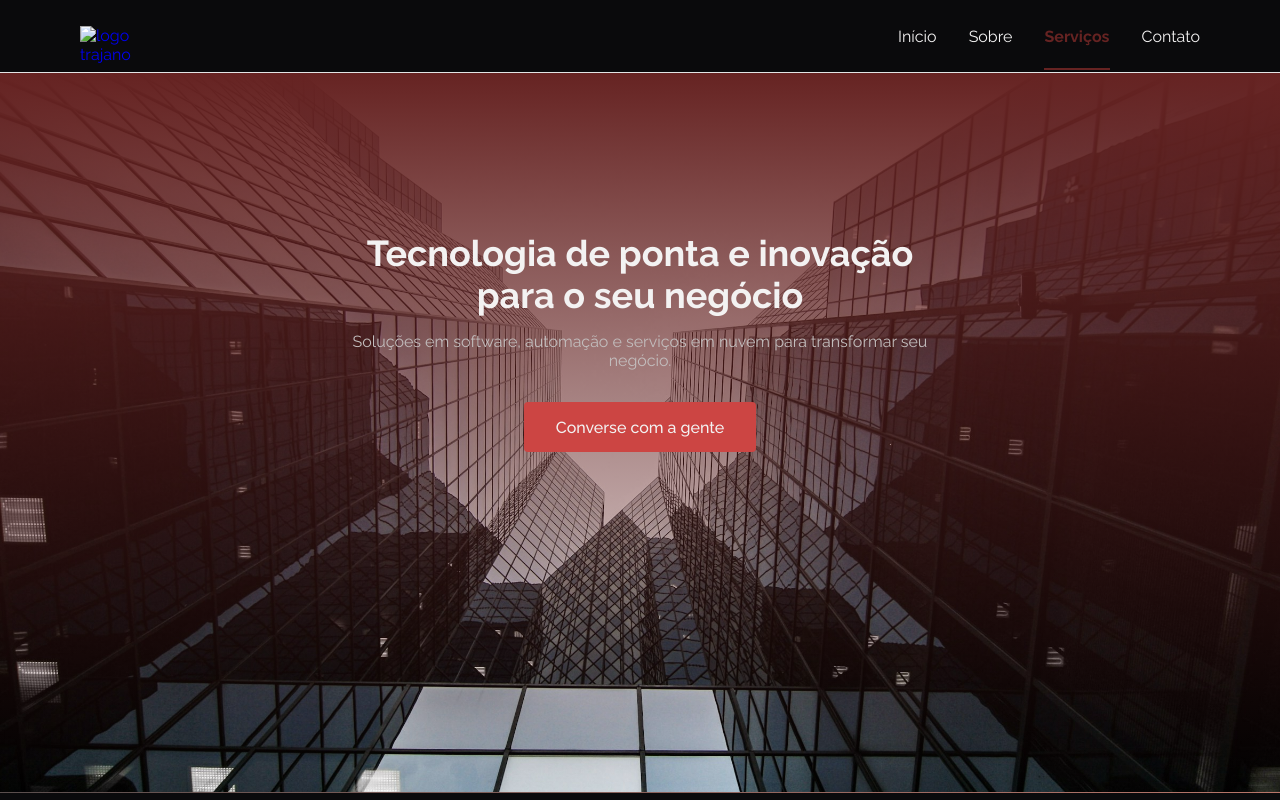
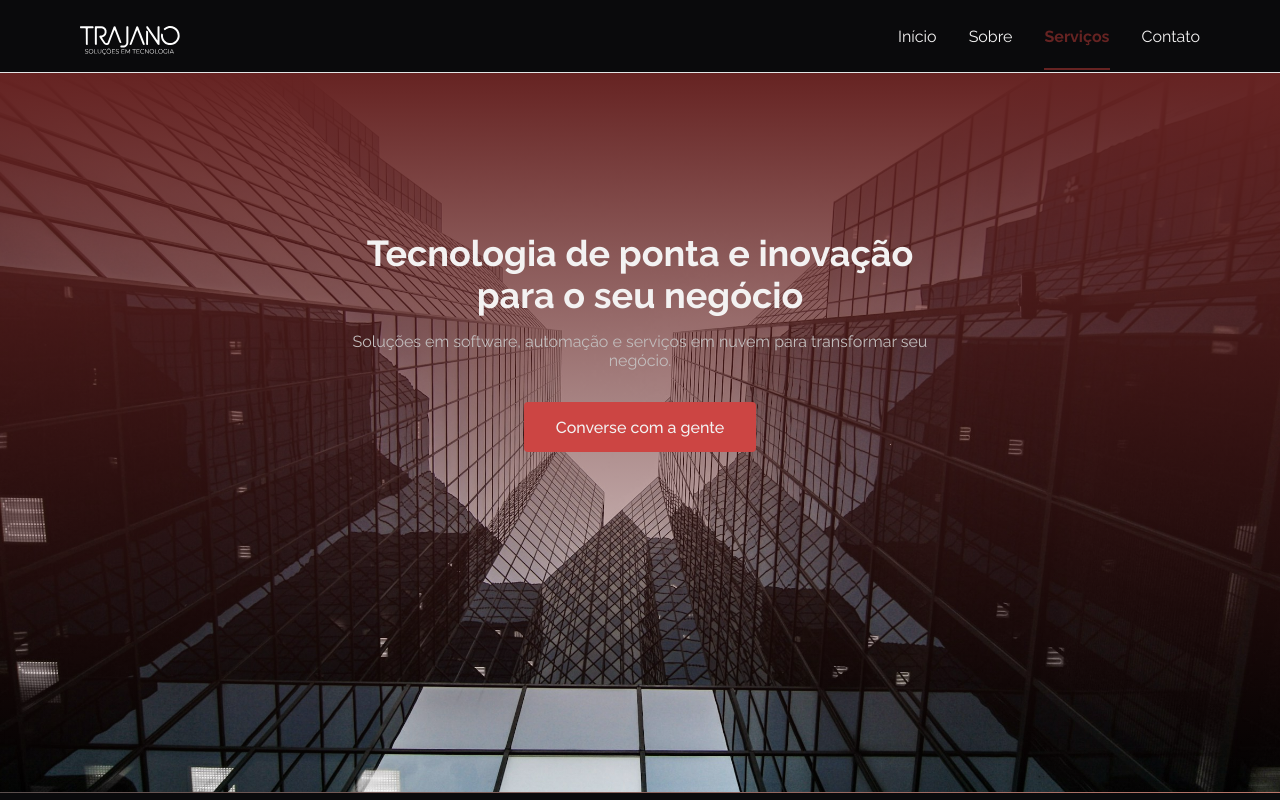
Before and after one commit to santoswillames/site-trajano, a plain HTML site: page index.html in a window 1280 px wide. Shown: the top 800 px of the page. Drawn offline with nearby package versions, Linux system fonts and the light colour scheme; files whose address does not match are found by name.

```diff
--- a/index.html
+++ b/index.html
@@ -41,7 +41,7 @@
     <header id="header">
       <nav class="container">
         <a class="logo" href="#">
-          <img src="/assets//img/logo-white.svg" alt="logo trajano" />
+          <img src="/assets/img/logo-white-label.svg" alt="logo trajano" />
         </a>
         <div class="menu">
           <ul class="grid">
```
Also changed, not shown: 1 other file.
